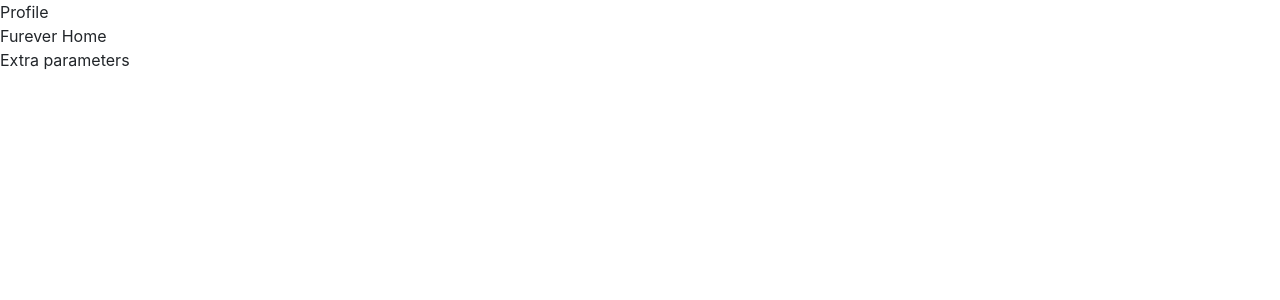
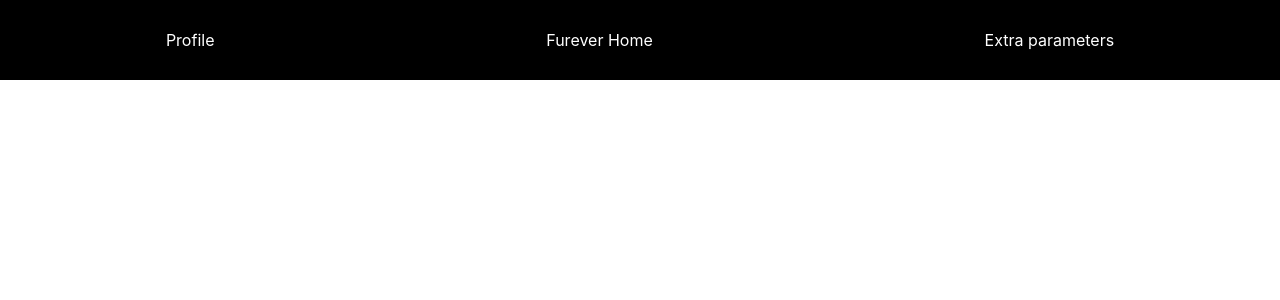
Before and after one commit to flynstone/Furever, a React (Create React App) app in the folder Furever.Api/ClientApp/: page / in a window 1280 px wide. Shown: the top 300 px of the page. Built offline with nearby package versions, Linux system fonts and the light colour scheme.

Commit message:
Add basic css for Header

```diff
--- /dev/null
+++ b/Furever.Api/ClientApp/src/components/Header/Header.css
@@ -0,0 +1,8 @@
+.Header {
+  display: flex;
+  justify-content: space-around;
+  align-items: center;
+  background-color: black;
+  color: white;
+  height: 5rem;
+}
--- a/Furever.Api/ClientApp/src/components/Header/index.jsx
+++ b/Furever.Api/ClientApp/src/components/Header/index.jsx
@@ -1,8 +1,9 @@
 import React from 'react';
+import './Header.css'
 
 const Header = () => {
   return (
-    <div>
+    <div className='Header'>
       <div>Profile</div>
       <div>Furever Home</div>
       <div>Extra parameters</div>
```
Also changed, not shown: Furever.Api/ClientApp/src/components/Header/Header.scss (deleted).
